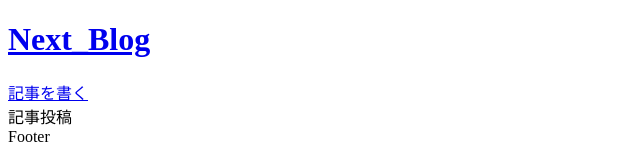
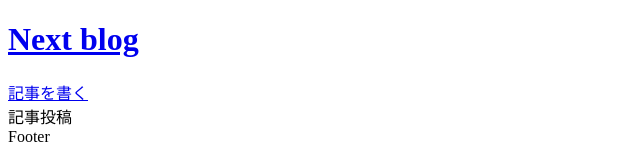
Before and after one commit to Yuji181181/Next_Blog, a Next.js app in the folder my-app/: page / in a window 1280 px wide. Shown: the top 160 px of the page, without its empty margins (0-640 px from the left). Built offline with nearby package versions, Linux system fonts and the light colour scheme.

Commit message:
Revert "修正"
This reverts commit ded0609c67cdd09c4c792a5e118456004f5d89a4.

```diff
--- a/my-app/src/app/Header.tsx
+++ b/my-app/src/app/Header.tsx
@@ -3,16 +3,18 @@ import React from 'react'
 
 const Header = () => {
   return (
+  <header className="py-5 px-10">
     <div>
       <h1 className="text-2xl font-extrabold">
-            <Link href="/">Next_Blog</Link>
+        <Link href="/">Next blog</Link>
       </h1>
+    </div>
     <div>
       <nav>
         <Link href="/articles/new">記事を書く</Link>
       </nav>
     </div>
-    </div>
+  </header>
   )
 }
 
--- a/my-app/src/app/globals.css
+++ b/my-app/src/app/globals.css
@@ -0,0 +1,3 @@
+@tailwind base;
+@tailwind components;
+@tailwind utilities;
--- a/my-app/src/app/layout.tsx
+++ b/my-app/src/app/layout.tsx
@@ -1,11 +1,7 @@
-import type { Metadata } from "next";
 import "./globals.css";
 import Header from "./Header";
 
-export const metadata: Metadata = {
-  title: "Create Next App",
-  description: "Generated by create next app",
-};
+
 
 export default function RootLayout({
   children,
```
Also changed, not shown: my-app/package.json (+7 -7 lines), my-app/src/app/articles/page.tsx (deleted), 1 other file (tests, documents, lock files or other folders). Lines whose indentation alone changed are shown as unchanged.
